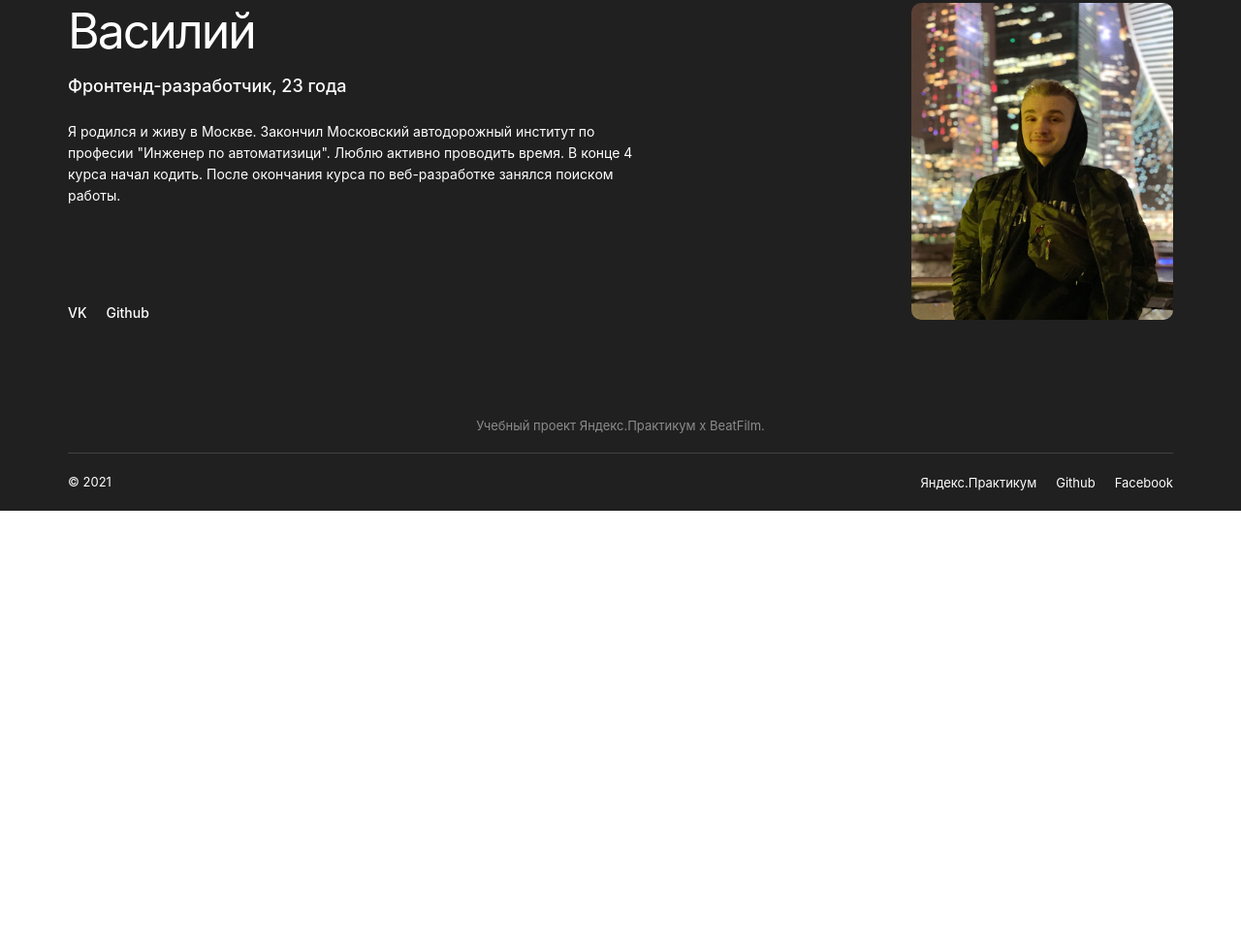
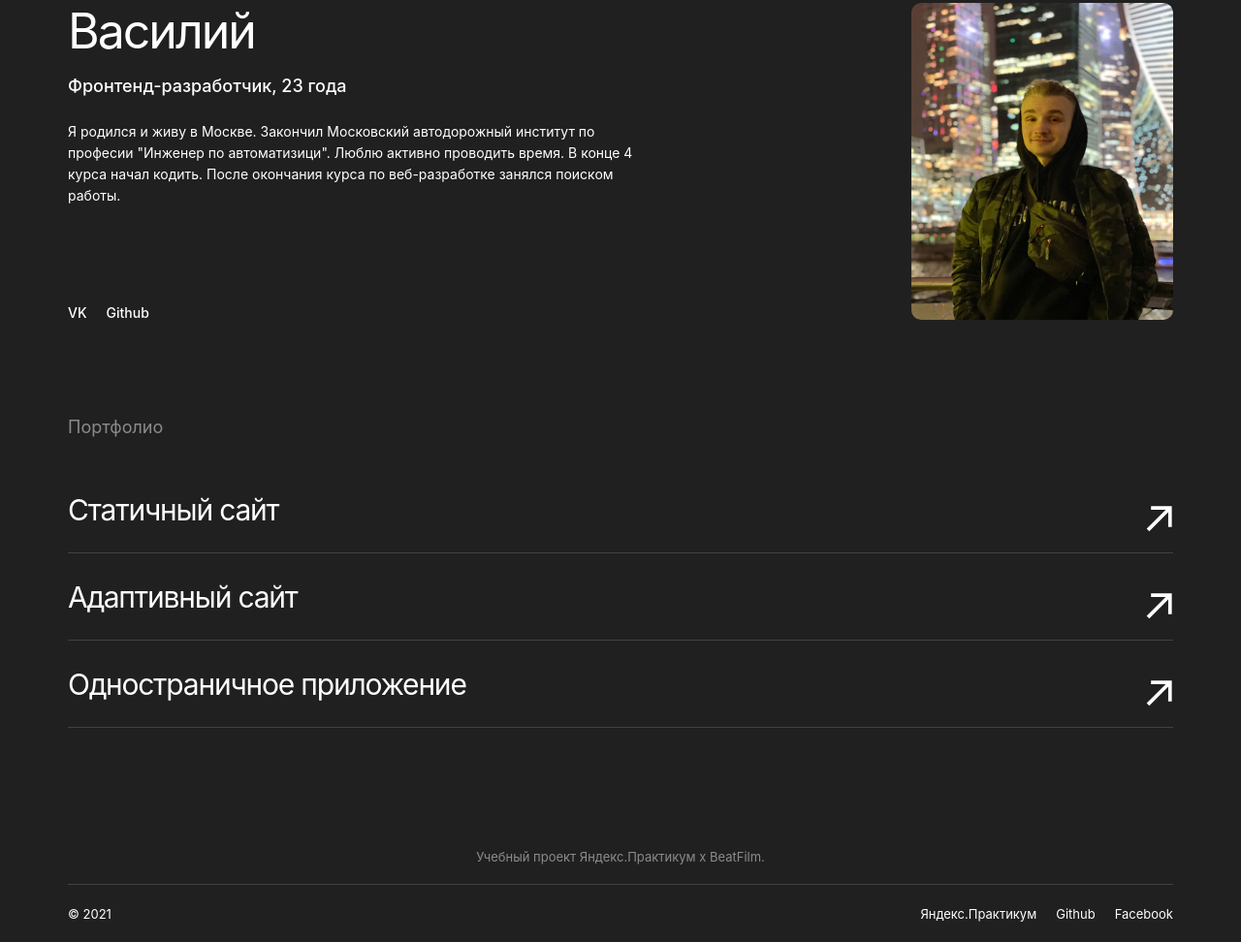
Before and after one commit to vpetrukhin/movies-explorer-frontend, a React app: page / in a window 1280 px wide. Shown: the part 2026-2998 px from the top of the page at 97% size. Before the commit the page ends 2553 px from the top, so only its background shows below. Built offline with nearby package versions, Linux system fonts and the light colour scheme.

Commit message:
Сверстан компонент Portfolio

```diff
--- a/src/components/Main/Main.js
+++ b/src/components/Main/Main.js
@@ -4,6 +4,7 @@ import Promo from '../Promo/Promo';
 import AboutProject from '../AboutProject/AboutProject';
 import Techs from '../Techs/Techs';
 import AboutMe from '../AboutMe/AboutMe';
+import Portfolio from '../Portfolio/Portfolio';
 
 const Main = () => {
 
@@ -13,6 +14,7 @@ const Main = () => {
       <AboutProject />
       <Techs />
       <AboutMe />
+      <Portfolio />
     </main>
   )
 }
--- /dev/null
+++ b/src/components/Portfolio/Portfolio.css
@@ -0,0 +1,46 @@
+.portfolio {
+  max-width: 1140px;
+  margin: 0 auto 125px;
+}
+.portfolio__title {
+  margin: 0;
+  margin-bottom: 50px;
+  font-weight: 400;
+  font-size: 18px;
+  line-height: 1.11;
+  color: #8B8B8B;
+}
+.portfolio__list {
+  margin: 0;
+  padding: 0;
+  list-style: none;
+}
+.portfolio__item {
+  position: relative;
+  padding-bottom: 19px;
+  border-bottom: 1px solid #424242;
+}
+.portfolio__item:not(:last-of-type) {
+  margin-bottom: 20px;
+}
+.portfolio__link {
+  display: inline-block;
+  width: 100%;
+  text-decoration: none;
+  font-weight: 400;
+  font-size: 30px;
+  line-height: 1.67;
+  letter-spacing: -0.04em;
+  color: #ffffff;
+}
+.portfolio__link::after {
+  content: '';
+  display: block;
+  width: 29px;
+  height: 60px;
+  position: absolute;
+  top: calc(50% - 30px);
+  right: 0;
+  background: url(../../images/arrow.svg) no-repeat center/contain;
+  cursor: pointer;
+}
--- /dev/null
+++ b/src/components/Portfolio/Portfolio.js
@@ -0,0 +1,22 @@
+import React from 'react';
+
+const Portfolio = () => {
+
+  return (
+    <section className="portfolio">
+      <h2 className="portfolio__title">Портфолио</h2>
+      <ul className="portfolio__list">
+        <li className="portfolio__item">
+          <a href="https://vpetrukhin.github.io/how-to-learn/" target="_blank" className="portfolio__link" rel="noreferrer">Статичный сайт</a>
+        </li>
+        <li className="portfolio__item">
+          <a href="https://vpetrukhin.github.io/russian-travel/index.html" target="_blank" className="portfolio__link" rel="noreferrer">Адаптивный сайт</a>
+        </li>
+        <li className="portfolio__item">
+          <a href="https://people.mesto.nomoredomains.monster" target="_blank" className="portfolio__link" rel="noreferrer">Одностраничное приложение</a>
+        </li>
+      </ul>
+    </section>
+  )
+}
+export default Portfolio;
--- a/src/index.css
+++ b/src/index.css
@@ -11,3 +11,4 @@
 @import './components/AboutProject/AboutProject.css';
 @import './components/Techs/Techs.css';
 @import './components/AboutMe/AboutMe.css';
+@import './components/Portfolio/Portfolio.css';
```
Also changed, not shown: src/images/arrow.svg (added).
